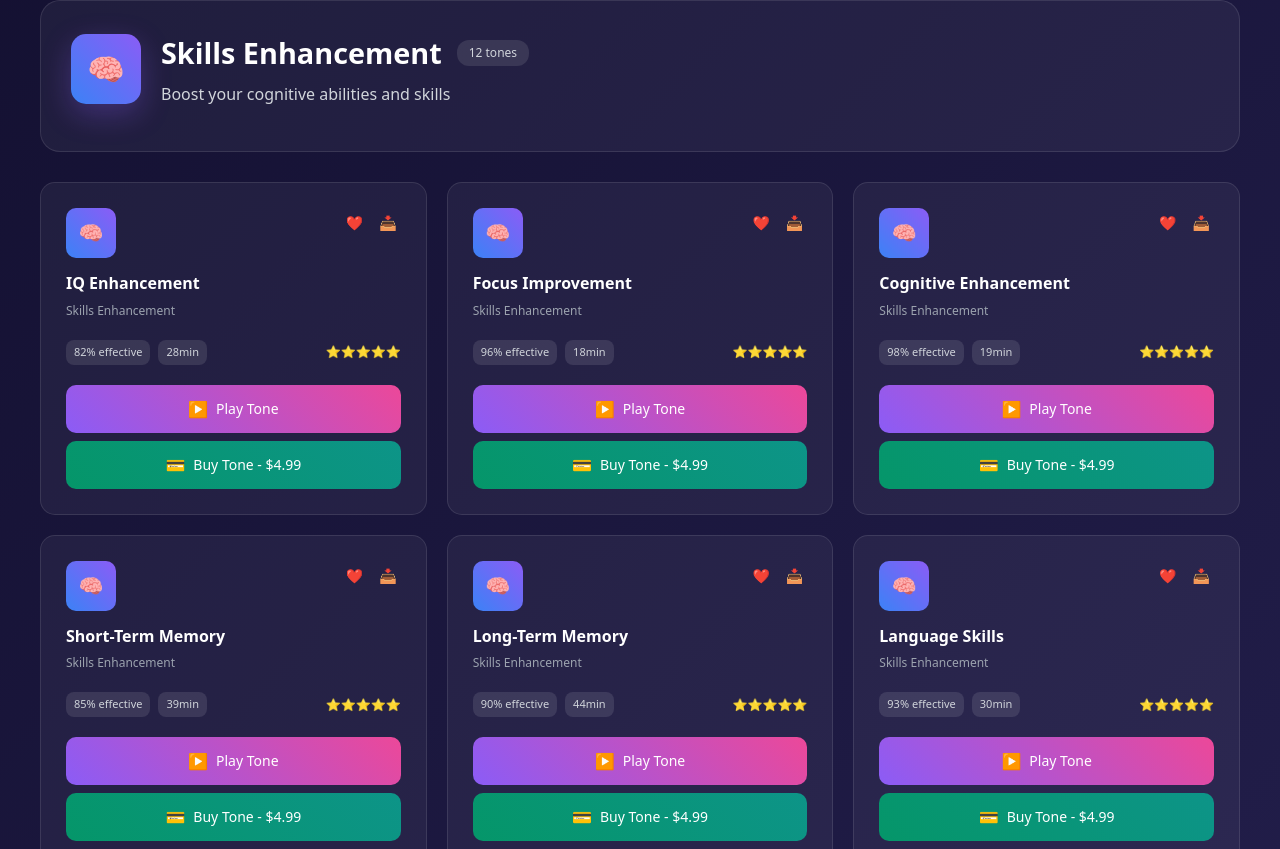
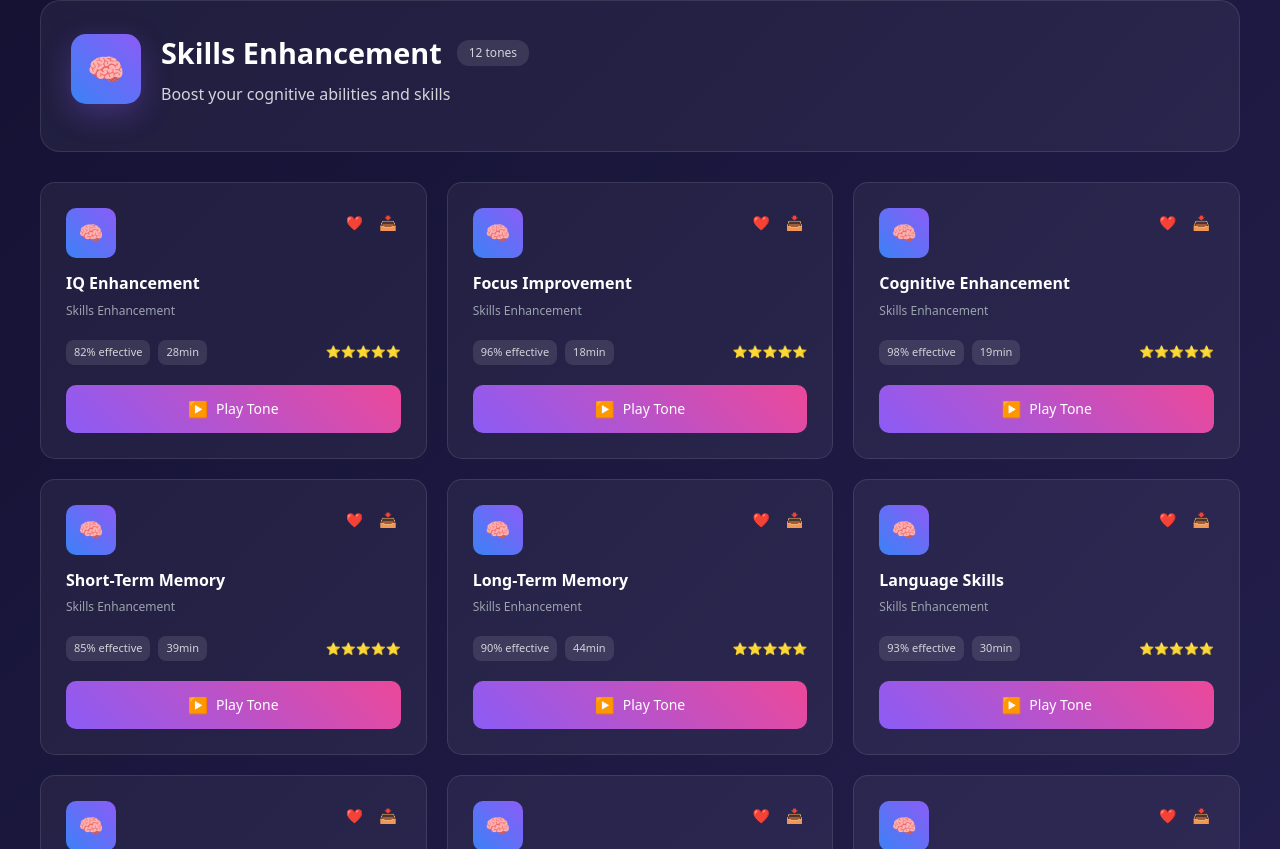
Before and after one commit to radosavlevici210/vital-echo-replicator-project, a React (Vite) app: page / in a window 1280 px wide. Shown: the part 951-1800 px from the top of the page. Built offline with nearby package versions, Linux system fonts and the light colour scheme.

Commit message:
Make all tones free
Remove payment and provide full access to all tones.

```diff
--- a/src/pages/Index.tsx
+++ b/src/pages/Index.tsx
@@ -833,32 +833,6 @@ const Index = () => {
                           {isPlaying ? 'Playing...' : 'Play Tone'}
                         </button>
 
-                        {/* Add Buy Button */}
-                        <button
-                          onClick={() => {
-                            // TODO: Implement purchase functionality
-                            alert(`Purchase ${tone} - Feature coming soon after payment setup!`);
-                          }}
-                          style={{
-                            width: '100%',
-                            background: 'linear-gradient(45deg, #059669, #0d9488)',
-                            color: 'white',
-                            border: 'none',
-                            padding: '12px',
-                            borderRadius: '10px',
-                            cursor: 'pointer',
-                            fontSize: '14px',
-                            fontWeight: '500',
-                            display: 'flex',
-                            alignItems: 'center',
-                            justifyContent: 'center',
-                            gap: '8px',
-                            marginTop: '8px'
-                          }}
-                        >
-                          <span style={{ fontSize: '16px' }}>💳</span>
-                          Buy Tone - $4.99
-                        </button>
                       </div>
                     );
                   })}
```
